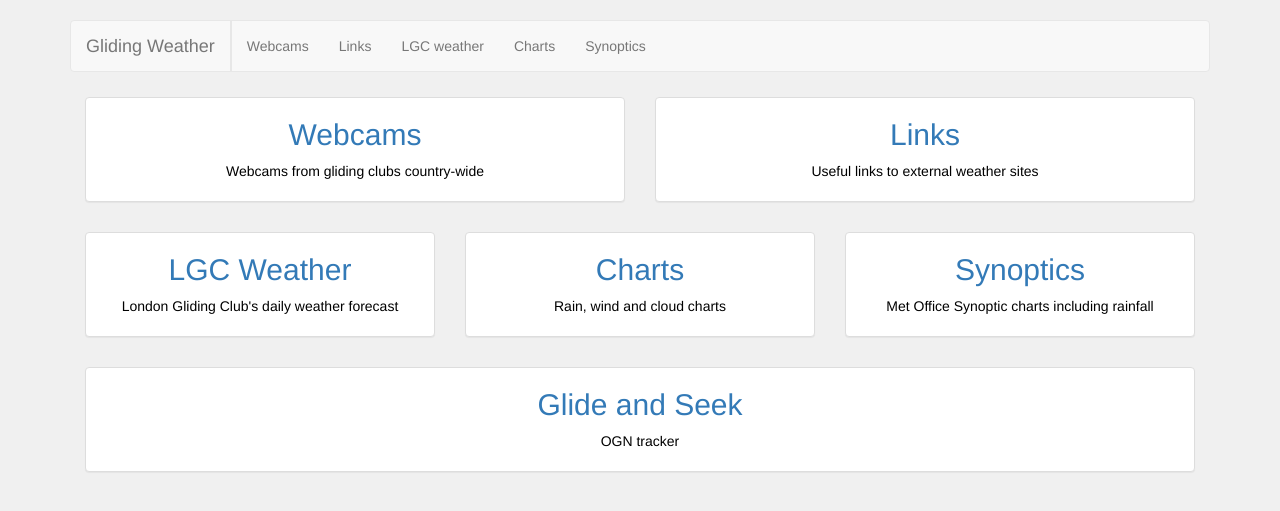
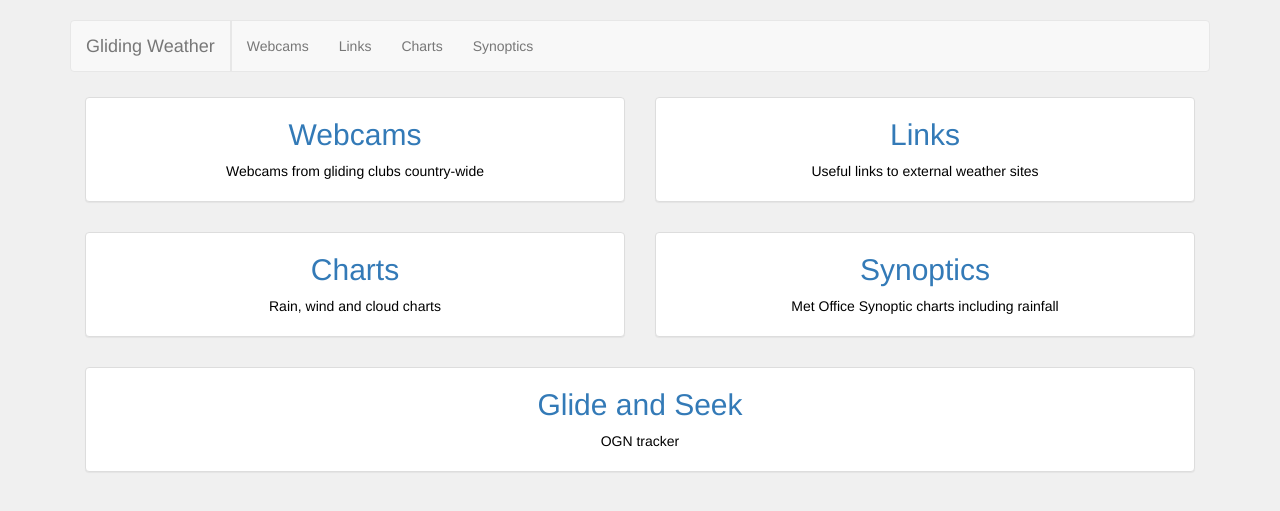
Before and after one commit to clementallen/weather, a PHP site: page / in a window 1280 px wide. Shown: the top 511 px of the page. Run offline with PHP 8.4, Linux system fonts and the light colour scheme.

Commit message:
Removed link to old LGC weather page

```diff
--- a/assets/css/weather.css
+++ b/assets/css/weather.css
@@ -30,10 +30,6 @@ body {
 .navbar-brand.navlink {
     border-right: 2px solid #e7e7e7;
     margin-right: 10px;
-}
-
-.panel.panel-default.lgc-weather {
-    padding: 10px 0 10px 20px;
 }
 
 .panel {
--- a/charts/index.html
+++ b/charts/index.html
@@ -39,7 +39,6 @@
                     <ul class="nav navbar-nav">
                         <li id="webcam-link" class="navlink"><a href="../webcams">Webcams</a></li>
                         <li id="links-link" class="navlink"><a href="../links">Links</a></li>
-                        <li id="lgcweather-link" class="navlink"><a target="_blank" rel="noopener" href="http://www.instructor.andrewroch.co.uk/weather.htm">LGC weather</a></li>
                         <li id="charts-link" class="navlink"><a href="../charts">Charts</a></li>
                         <li id="synoptics-link" class="navlink"><a href="../synoptics">Synoptics</a></li>
                     </ul>
--- a/index.html
+++ b/index.html
@@ -38,7 +38,6 @@
                     <ul class="nav navbar-nav">
                         <li id="webcam-link" class="navlink"><a href="webcams/">Webcams</a></li>
                         <li id="links-link" class="navlink"><a href="links/">Links</a></li>
-                        <li id="lgcweather-link" class="navlink"><a target="_blank" rel="noopener" href="http://www.instructor.andrewroch.co.uk/weather.htm">LGC weather</a></li>
                         <li id="charts-link" class="navlink"><a href="charts/">Charts</a></li>
                         <li id="synoptics-link" class="navlink"><a href="synoptics/">Synoptics</a></li>
                     </ul>
@@ -63,16 +62,7 @@
                 </a>
             </div>
 
-            <div class="col-md-4 col-sm-6">
-                <a href="lgc/" class="welcome-link">
-                    <div class="panel panel-default">
-                        <h2>LGC Weather</h2>
-                        <p>London Gliding Club's daily weather forecast</p>
-                    </div>
-                </a>
-            </div>
-
-            <div class="col-md-4 col-sm-6">
+            <div class="col-md-6 col-sm-6">
                 <a href="charts/" class="welcome-link">
                     <div class="panel panel-default">
                         <h2>Charts</h2>
@@ -81,7 +71,7 @@
                 </a>
             </div>
 
-            <div class="col-md-4 col-sm-6">
+            <div class="col-md-6 col-sm-6">
                 <a href="synoptics/" class="welcome-link">
                     <div class="panel panel-default">
                         <h2>Synoptics</h2>
--- a/links/index.html
+++ b/links/index.html
@@ -39,7 +39,6 @@
                     <ul class="nav navbar-nav">
                         <li id="webcam-link" class="navlink"><a href="../webcams">Webcams</a></li>
                         <li id="links-link" class="navlink"><a href="../links">Links</a></li>
-                        <li id="lgcweather-link" class="navlink"><a target="_blank" rel="noopener" href="http://www.instructor.andrewroch.co.uk/weather.htm">LGC weather</a></li>
                         <li id="charts-link" class="navlink"><a href="../charts">Charts</a></li>
                         <li id="synoptics-link" class="navlink"><a href="../synoptics">Synoptics</a></li>
                     </ul>
@@ -137,10 +136,7 @@
                             <a href="http://rasp.stratus.org.uk/index.php" target="_blank" rel="noopener"
                                 >RASP Blipmap</a
                             ><br />
-                            <a href="https://soarmet.com/   " target="_blank" rel="noopener">Soar Met (Lasham)</a><br />
-                            <a target="_blank" rel="noopener" href="http://www.instructor.andrewroch.co.uk/weather.htm" target="_blank" rel="noopener"
-                                >LGC Weather</a
-                            ><br />
+                            <a href="https://soarmet.com/" target="_blank" rel="noopener">SoarMet (Lasham)</a>
                         </p>
 
                         <br />
--- a/sitemap.xml
+++ b/sitemap.xml
@@ -17,10 +17,6 @@
     <changefreq>weekly</changefreq>
   </url>
   <url>
-    <loc>https://weather.clementallen.com/lgc/</loc>
-    <changefreq>weekly</changefreq>
-  </url>
-  <url>
     <loc>https://weather.clementallen.com/charts/</loc>
     <changefreq>weekly</changefreq>
   </url>
--- a/synoptics/index.html
+++ b/synoptics/index.html
@@ -39,7 +39,6 @@
                     <ul class="nav navbar-nav">
                         <li id="webcam-link" class="navlink"><a href="../webcams">Webcams</a></li>
                         <li id="links-link" class="navlink"><a href="../links">Links</a></li>
-                        <li id="lgcweather-link" class="navlink"><a target="_blank" rel="noopener" href="http://www.instructor.andrewroch.co.uk/weather.htm">LGC weather</a></li>
                         <li id="charts-link" class="navlink"><a href="../charts">Charts</a></li>
                         <li id="synoptics-link" class="navlink"><a href="../synoptics">Synoptics</a></li>
                     </ul>
--- a/webcams/index.html
+++ b/webcams/index.html
@@ -39,7 +39,6 @@
                     <ul class="nav navbar-nav">
                         <li id="webcam-link" class="navlink"><a href="../webcams">Webcams</a></li>
                         <li id="links-link" class="navlink"><a href="../links">Links</a></li>
-                        <li id="lgcweather-link" class="navlink"><a target="_blank" rel="noopener" href="http://www.instructor.andrewroch.co.uk/weather.htm">LGC weather</a></li>
                         <li id="charts-link" class="navlink"><a href="../charts">Charts</a></li>
                         <li id="synoptics-link" class="navlink"><a href="../synoptics">Synoptics</a></li>
                     </ul>
```
